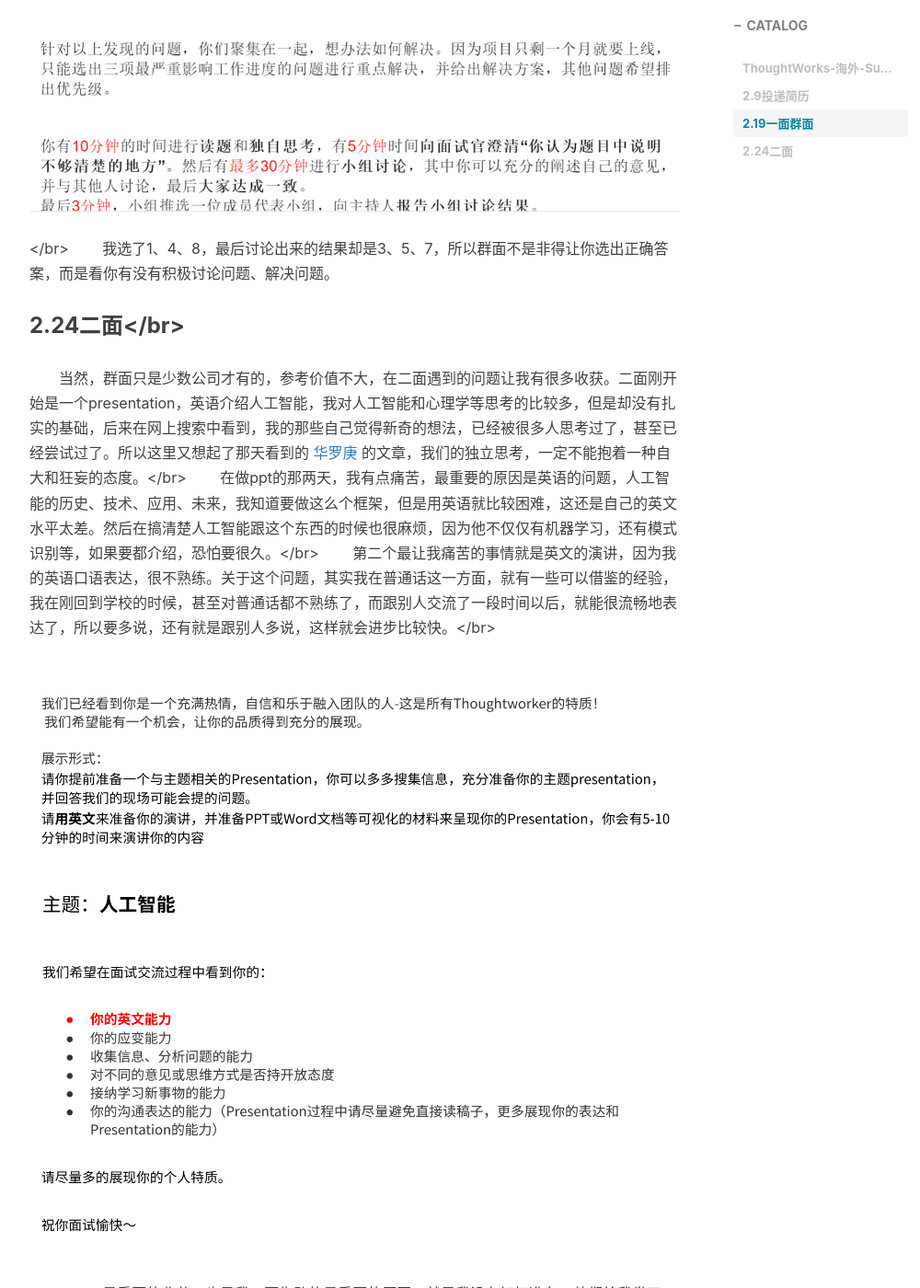
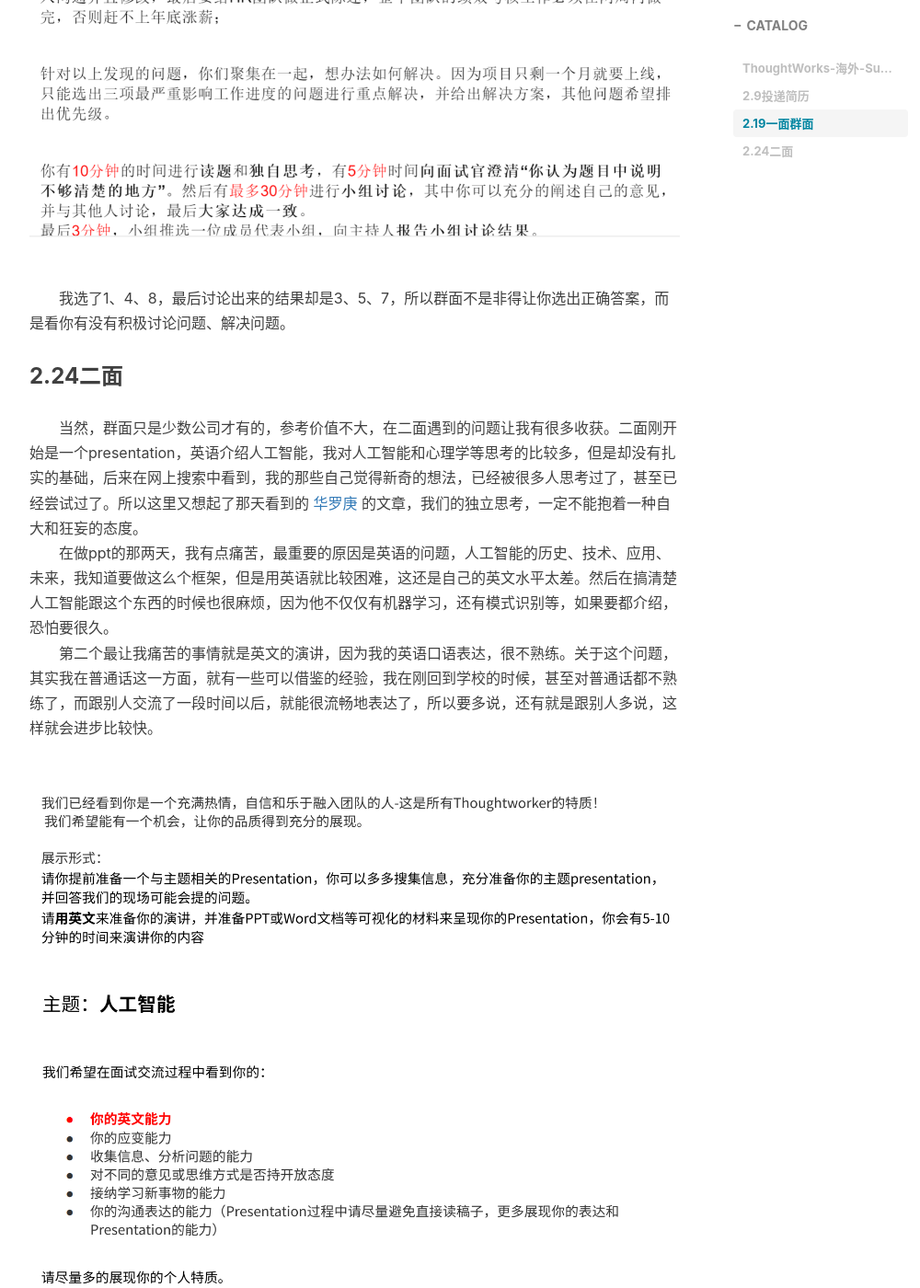
Before and after one commit to light0199/light0199.github.io, a Jekyll site: the page built from _posts/2022-03-01-thoughtworks面经.md, in a window 1280 px wide and 1400 px high, scrolled down 1499 px. Shown: the whole window at 92% size, without its empty margins (233-1233 px from the left). Built offline with Jekyll 4.4.1, drawn with Linux system fonts in a browser that asks for light colours; nearby versions of some CDN libraries; comment, search, counter and statistics services are not loaded; a style sheet for code colours, icons or effects is not loaded; some of the changed text lies outside the part shown.

Commit message:
pycharm启发

```diff
--- a/_posts/2022-03-01-thoughtworks面经.md
+++ b/_posts/2022-03-01-thoughtworks面经.md
@@ -16,18 +16,18 @@ tags:
 
 ### 2.9投递简历
 
-&emsp;&emsp;有一个同学跟我一样投的武汉，简历迟迟没有被捞上来，她的教育经历和项目经验要比我厉害得多，**所以怎么写简历是一个需要想的问题**。 </br>
+&emsp;&emsp;有一个同学跟我一样投的武汉，简历迟迟没有被捞上来，她的教育经历和项目经验要比我厉害得多，**所以怎么写简历是一个需要想的问题**。 <br>
 &emsp;&emsp;这次的经验就是，根据官网的招聘要求写简历，换位思考一下，如果你是负责写招聘要求的人，你会怎么考量写这个东西，怎么安排简历筛选？
 
 ### 2.19一面群面
 
-&emsp;&emsp;一面是群面，6个人无领导小组讨论，给了一个题目，然后让你在10个问题中选出三个最重要的，并将剩下的7个排序。</br>
-![img](https://light0199.github.io/img/2022-03-07/一面.png)  </br>
+&emsp;&emsp;一面是群面，6个人无领导小组讨论，给了一个题目，然后让你在10个问题中选出三个最重要的，并将剩下的7个排序。<br>
+![img](https://light0199.github.io/img/2022-03-07/一面.png)  <br>
 &emsp;&emsp;我选了1、4、8，最后讨论出来的结果却是3、5、7，所以群面不是非得让你选出正确答案，而是看你有没有积极讨论问题、解决问题。
 
-### 2.24二面</br>
-&emsp;&emsp;当然，群面只是少数公司才有的，参考价值不大，在二面遇到的问题让我有很多收获。二面刚开始是一个presentation，英语介绍人工智能，我对人工智能和心理学等思考的比较多，但是却没有扎实的基础，后来在网上搜索中看到，我的那些自己觉得新奇的想法，已经被很多人思考过了，甚至已经尝试过了。所以这里又想起了那天看到的 [华罗庚](http://mp.weixin.qq.com/s?__biz=MzI4NTY3OTU3MA==&mid=2247493044&idx=2&sn=45a6966bfe2fc76bf5f90651364afb64&chksm=ebea2f09dc9da61f7431c40d455e11b8e0e2c74067dd210b1b6662f8067513183adc083eff2c&mpshare=1&scene=23&srcid=0305sTkHr0F7kxEMSNojQcAF&sharer_sharetime=1646616202823&sharer_shareid=bfefe473934e5e344a0febc8ec4039c7#rd) 的文章，我们的独立思考，一定不能抱着一种自大和狂妄的态度。</br>
-&emsp;&emsp;在做ppt的那两天，我有点痛苦，最重要的原因是英语的问题，人工智能的历史、技术、应用、未来，我知道要做这么个框架，但是用英语就比较困难，这还是自己的英文水平太差。然后在搞清楚人工智能跟这个东西的时候也很麻烦，因为他不仅仅有机器学习，还有模式识别等，如果要都介绍，恐怕要很久。</br>
-&emsp;&emsp;第二个最让我痛苦的事情就是英文的演讲，因为我的英语口语表达，很不熟练。关于这个问题，其实我在普通话这一方面，就有一些可以借鉴的经验，我在刚回到学校的时候，甚至对普通话都不熟练了，而跟别人交流了一段时间以后，就能很流畅地表达了，所以要多说，还有就是跟别人多说，这样就会进步比较快。</br>
-![img](https://light0199.github.io/img/2022-03-07/二面.png) </br>
+### 2.24二面<br>
+&emsp;&emsp;当然，群面只是少数公司才有的，参考价值不大，在二面遇到的问题让我有很多收获。二面刚开始是一个presentation，英语介绍人工智能，我对人工智能和心理学等思考的比较多，但是却没有扎实的基础，后来在网上搜索中看到，我的那些自己觉得新奇的想法，已经被很多人思考过了，甚至已经尝试过了。所以这里又想起了那天看到的 [华罗庚](http://mp.weixin.qq.com/s?__biz=MzI4NTY3OTU3MA==&mid=2247493044&idx=2&sn=45a6966bfe2fc76bf5f90651364afb64&chksm=ebea2f09dc9da61f7431c40d455e11b8e0e2c74067dd210b1b6662f8067513183adc083eff2c&mpshare=1&scene=23&srcid=0305sTkHr0F7kxEMSNojQcAF&sharer_sharetime=1646616202823&sharer_shareid=bfefe473934e5e344a0febc8ec4039c7#rd) 的文章，我们的独立思考，一定不能抱着一种自大和狂妄的态度。<br>
+&emsp;&emsp;在做ppt的那两天，我有点痛苦，最重要的原因是英语的问题，人工智能的历史、技术、应用、未来，我知道要做这么个框架，但是用英语就比较困难，这还是自己的英文水平太差。然后在搞清楚人工智能跟这个东西的时候也很麻烦，因为他不仅仅有机器学习，还有模式识别等，如果要都介绍，恐怕要很久。<br>
+&emsp;&emsp;第二个最让我痛苦的事情就是英文的演讲，因为我的英语口语表达，很不熟练。关于这个问题，其实我在普通话这一方面，就有一些可以借鉴的经验，我在刚回到学校的时候，甚至对普通话都不熟练了，而跟别人交流了一段时间以后，就能很流畅地表达了，所以要多说，还有就是跟别人多说，这样就会进步比较快。<br>
+![img](https://light0199.github.io/img/2022-03-07/二面.png) <br>
 &emsp;&emsp;最重要的收获，也是我二面失败的最重要的原因，就是我没有好好准备，他们给我发了pdf是在二面中想要考察的东西，但是我忘了写简历时候的经验，二面的时候没有对照着准备。准备什么？就是猜测他要问的问题，并且呢想一想，他想从我这里得到什么答案。presentation也没有好好准备，演讲的时候很卡顿。
```
Also changed, not shown: _posts/2022-03-10-pycharm的启发.md (+2 -2 lines).
